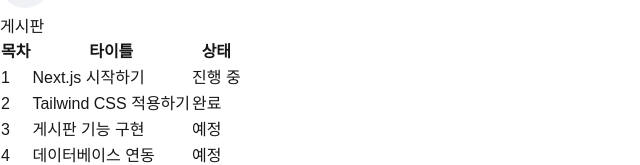
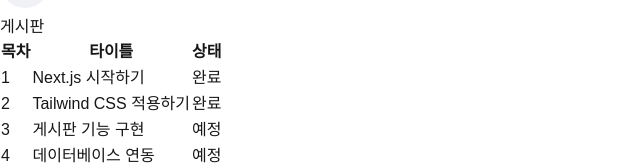
Before and after one commit to i-Bridge/front-ibridge-2025, a Next.js app: page /parent/question/board in a window 1280 px wide. Shown: the part 180-345 px from the top of the page, without its empty margins (0-640 px from the left). Built offline with nearby package versions, Linux system fonts and the light colour scheme.

Commit message:
Feat: 게시판 상세페이지 초안

```diff
--- a/src/app/parent/question/board/page.tsx
+++ b/src/app/parent/question/board/page.tsx
@@ -3,22 +3,115 @@ import BoardList from '@/components/Board/BoardList';
 
 const ITEMS_PER_PAGE = 10;
 
-const allPosts: Post[] = [
-  { id: 1, title: 'Next.js 시작하기', status: '진행 중', order: 1 },
-  { id: 2, title: 'Tailwind CSS 적용하기', status: '완료', order: 2 },
-  { id: 3, title: '게시판 기능 구현', status: '예정', order: 3 },
-  { id: 4, title: '데이터베이스 연동', status: '예정', order: 4 },
-  { id: 5, title: '주간 회고', status: '반복', order: 5 },
-  { id: 6, title: '사용자 인증 구현', status: '예정', order: 6 },
-  { id: 7, title: 'API 엔드포인트 생성', status: '완료', order: 7 },
-  { id: 8, title: '테스트 코드 작성', status: '예정', order: 8 },
-  { id: 9, title: '성능 최적화', status: '예정', order: 9 },
-  { id: 10, title: '배포 파이프라인 구축', status: '완료', order: 10 },
-  { id: 11, title: '사용자 피드백 수집', status: '예정', order: 11 },
-  { id: 12, title: '디자인 시스템 구축', status: '진행 중', order: 12 },
-  { id: 13, title: '접근성 개선', status: '예정', order: 13 },
-  { id: 14, title: '국제화 및 지역화', status: '예정', order: 14 },
-  { id: 15, title: '보안 감사', status: '완료', order: 15 },
+export const allPosts: Post[] = [
+  {
+    id: 1,
+    title: 'Next.js 시작하기',
+    status: '완료',
+    order: 1,
+    content: 'Next.js의 기본 개념과 설정 방법에 대해 알아봅니다.',
+  },
+  {
+    id: 2,
+    title: 'Tailwind CSS 적용하기',
+    status: '완료',
+    order: 2,
+    content: 'Tailwind CSS를 Next.js 프로젝트에 적용하는 방법을 학습합니다.',
+  },
+  {
+    id: 3,
+    title: '게시판 기능 구현',
+    status: '예정',
+    order: 3,
+    content: '간단한 게시판 기능을 구현해봅니다.',
+  },
+  {
+    id: 4,
+    title: '데이터베이스 연동',
+    status: '예정',
+    order: 4,
+    content:
+      '데이터베이스를 연동하여 데이터를 저장하고 불러오는 방법을 익힙니다.',
+  },
+  {
+    id: 5,
+    title: '주간 회고',
+    status: '반복',
+    order: 5,
+    content: '일주일간의 개발 활동을 돌아보고 정리합니다.',
+  },
+  {
+    id: 6,
+    title: '사용자 인증 구현',
+    status: '예정',
+    order: 6,
+    content: '로그인, 회원가입 등의 사용자 인증 기능을 구현합니다.',
+  },
+  {
+    id: 7,
+    title: 'API 엔드포인트 생성',
+    status: '완료',
+    order: 7,
+    content: 'Next.js의 API 라우트를 사용하여 백엔드 API를 만듭니다.',
+  },
+  {
+    id: 8,
+    title: '테스트 코드 작성',
+    status: '예정',
+    order: 8,
+    content:
+      'Jest와 React Testing Library를 사용하여 테스트 코드를 작성합니다.',
+  },
+  {
+    id: 9,
+    title: '성능 최적화',
+    status: '예정',
+    order: 9,
+    content:
+      'Next.js의 이미지 최적화, 코드 분할 등을 활용하여 성능을 개선합니다.',
+  },
+  {
+    id: 10,
+    title: '배포 파이프라인 구축',
+    status: '완료',
+    order: 10,
+    content: 'CI/CD 파이프라인을 구축하여 자동 배포 환경을 만듭니다.',
+  },
+  {
+    id: 11,
+    title: '사용자 피드백 수집',
+    status: '예정',
+    order: 11,
+    content: '사용자 피드백을 수집하고 분석하는 시스템을 구현합니다.',
+  },
+  {
+    id: 12,
+    title: '디자인 시스템 구축',
+    status: '진행 중',
+    order: 12,
+    content: '재사용 가능한 컴포넌트로 구성된 디자인 시스템을 만듭니다.',
+  },
+  {
+    id: 13,
+    title: '접근성 개선',
+    status: '예정',
+    order: 13,
+    content: '웹 접근성 가이드라인을 준수하여 애플리케이션을 개선합니다.',
+  },
+  {
+    id: 14,
+    title: '국제화 및 지역화',
+    status: '예정',
+    order: 14,
+    content: '다국어 지원을 위한 국제화 및 지역화 작업을 수행합니다.',
+  },
+  {
+    id: 15,
+    title: '보안 감사',
+    status: '완료',
+    order: 15,
+    content: '애플리케이션의 보안 취약점을 점검하고 개선합니다.',
+  },
 ];
 
 export default function BoardPage({
--- a/src/components/Board/BoardList.tsx
+++ b/src/components/Board/BoardList.tsx
@@ -39,7 +39,14 @@ export default function BoardList({
           {posts.map((post) => (
             <tr key={post.id} className="hover:bg-gray-100">
               <td className="border p-2">{post.order}</td>
-              <td className="border p-2">{post.title}</td>
+              <td className="border p-2">
+                <Link
+                  href={`/parent/question/board/${post.id}`}
+                  className="text-blue-600 hover:underline"
+                >
+                  {post.title}
+                </Link>
+              </td>
               <td className="border p-2">
                 <span
                   className={`px-2 py-1 rounded text-sm ${getStatusColor(post.status)}`}
--- a/src/types/Board/post.ts
+++ b/src/types/Board/post.ts
@@ -3,4 +3,5 @@ export interface Post {
   title: string;
   status: '완료' | '예정' | '반복' | '진행 중';
   order: number;
+  content: string;
 }
```
Also changed, not shown: src/app/parent/question/board/[id]/page.tsx (+50 -1 lines).
